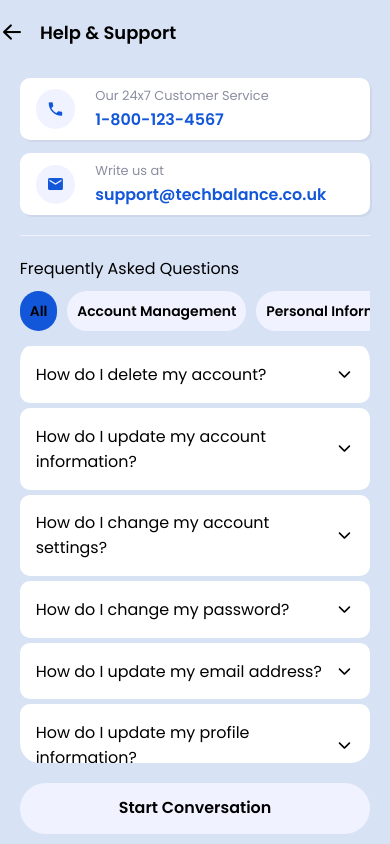
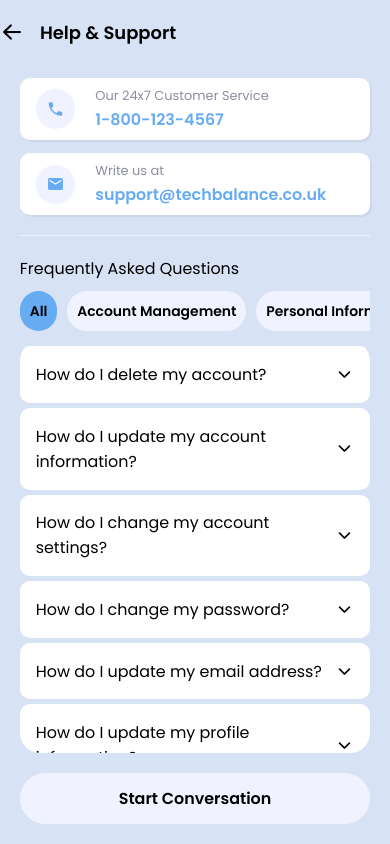
Before and after one commit to Harisene/tech-balance-assignment, a React Native app: screen /Help in a window 390 px wide. Built offline with nearby package versions, Linux system fonts and the light colour scheme.

Commit message:
add loading component

```diff
--- /dev/null
+++ b/src/components/Loader.tsx
@@ -0,0 +1,24 @@
+import React from "react";
+import { View, StyleSheet, ActivityIndicator } from "react-native";
+import useTheme from "@hooks/useTheme";
+
+export default function Loader() {
+  const { colors } = useTheme();
+  const styles = getStyles();
+
+  return (
+    <View style={styles.container}>
+      <ActivityIndicator size="large" color={colors.secondary.default} />
+    </View>
+  );
+
+  function getStyles() {
+    return StyleSheet.create({
+      container: {
+        flex: 1,
+        justifyContent: "center",
+        alignItems: "center",
+      },
+    });
+  }
+}
--- a/src/features/faqList/components/FAQList.tsx
+++ b/src/features/faqList/components/FAQList.tsx
@@ -8,15 +8,20 @@ import FAQItem from "./FAQItem";
 import FAQCategoryList from "./FAQCategoryList";
 import { FAQ } from "../models/faq.model";
 import useFAQ from "../hooks/useFAQ";
+import Loader from "@components/Loader";
 
 export default function FAQList() {
   const { colors } = useTheme();
-  const { allFAQDataByCategory, getFAQData } = useFAQ();
+  const { allFAQDataByCategory, getFAQData, isLoading } = useFAQ();
   const styles = getStyles();
 
   useEffect(() => {
     getFAQData();
   }, []);
+
+  if (isLoading) {
+    return <Loader />;
+  }
 
   return (
     <View style={styles.container}>
--- a/src/features/faqList/hooks/useFAQ.ts
+++ b/src/features/faqList/hooks/useFAQ.ts
@@ -5,12 +5,7 @@ import { fetchFAQs } from "../store/faqList.slice";
 export default function useFAQ() {
   const dispatch: AppDispatch = useDispatch();
 
-  const allFAQDataByCategory = useSelector(
-    (state: RootState) => state.faq.faqsByCategory
-  );
-  const selectedCategoryId = useSelector(
-    (state: RootState) => state.faq.selectedCategoryId
-  );
+  const faq = useSelector((state: RootState) => state.faq);
 
   function getFAQData() {
     dispatch(fetchFAQs());
@@ -18,7 +13,8 @@ export default function useFAQ() {
 
   return {
     getFAQData,
-    selectedCategoryId,
-    allFAQDataByCategory,
+    selectedCategoryId: faq.selectedCategoryId,
+    allFAQDataByCategory: faq.faqsByCategory,
+    isLoading: !faq.isDataFetched,
   };
 }
--- a/src/features/faqList/store/faqList.slice.ts
+++ b/src/features/faqList/store/faqList.slice.ts
@@ -68,6 +68,7 @@ export const fetchFAQs = createAsyncThunk(
   "fetchFAQs",
   async (_, { rejectWithValue }) => {
     try {
+      await new Promise(resolve => setTimeout(resolve, 2000));
       return FAQS;
     } catch (error: any) {
       console.error("Error fetching FAQs", error);
--- a/src/screens/HelpScreen.tsx
+++ b/src/screens/HelpScreen.tsx
@@ -37,7 +37,7 @@ export default function HelpScreen() {
         height: verticalScale(1),
       },
       buttonContainer: {
-        marginBottom: verticalScale(10),
+        marginBottom: verticalScale(20),
       },
     });
   }
--- a/src/themes/lightTheme.ts
+++ b/src/themes/lightTheme.ts
@@ -11,6 +11,6 @@ export default {
     mute: '#F0F3FF',
   },
   secondary: {
-    default: "#1257D9"
+    default: "#67ACF2"
   }
 }
```
